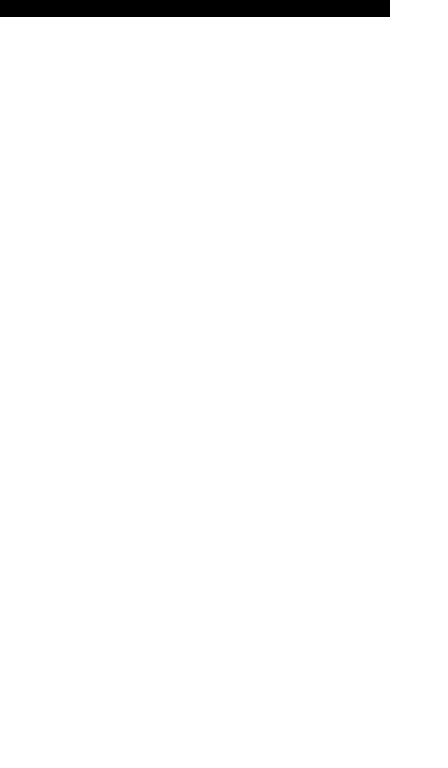
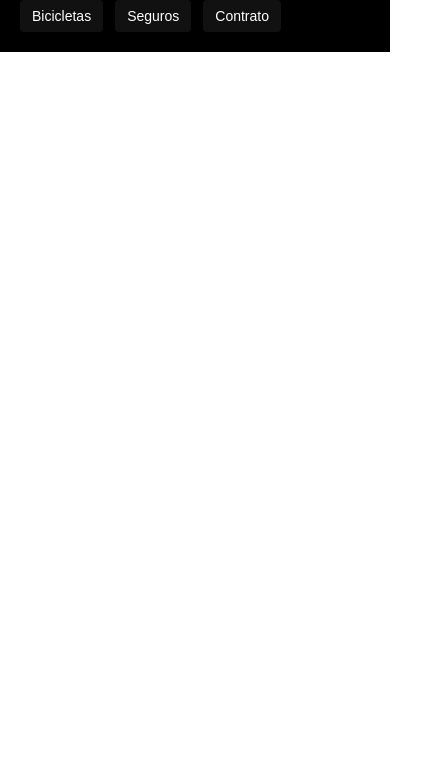
Before and after one commit to micael-abreu/bikcraft-project, a plain HTML site: page index.html in a window 390 px wide. Shown: the part 76-844 px from the top of the page, 448 px wide, since content can reach past the window. Drawn offline with Linux system fonts and the light colour scheme.

Commit message:
header-e-menu

```diff
--- a/style.css
+++ b/style.css
@@ -6,6 +6,7 @@ ul {
   margin: 0px;
   padding: 0px;
   list-style: none;
+
 }
 
 a {
@@ -18,6 +19,8 @@ a {
 
 .header {
   display: flex;
+  flex-wrap: wrap;
+  gap: 20px;
   justify-content: space-between;
   align-items: center;
   box-sizing: border-box;
@@ -28,7 +31,9 @@ a {
 }
 .header-menu {
   display: flex;
+  flex-wrap: wrap;
   gap: 40px;
+
 }
 
 .header-menu a {
@@ -36,4 +41,47 @@ a {
   display: inline-block;
   padding: 16px 0px;
   font-size: 18px;
+  position: relative;
 }
+
+.header-menu a::after{
+  content: "";
+  display: block;
+  height: 2px;
+  width: 0%;
+  background-color: #fff;
+  margin-top: 4px;
+  transition: 0.3s;
+  position: absolute;
+}
+
+.header-menu a:hover::after{
+  width: 100%;
+}
+
+@media (max-width: 800px){
+  .header-menu{
+    gap: 20px;
+  }
+  .header-menu a{
+    background: #111;
+    padding: 12px 16px;
+    border-radius: 4px;
+  }
+  .header-menu a:hover{
+    background: #2e2e2e;
+  }
+  .header a:after{
+    display: none;
+  }
+}
+
+@media (max-width: 600px){
+  .header-menu{
+    gap: 12px;
+  }
+  .header-menu a{
+    padding: 8px 12px ;
+    font-size: 14px;
+  }
+}
```
